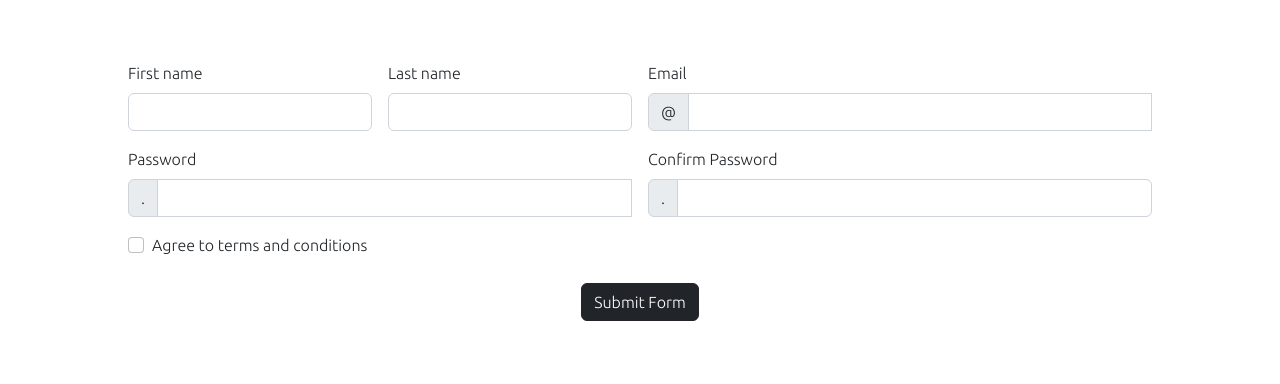
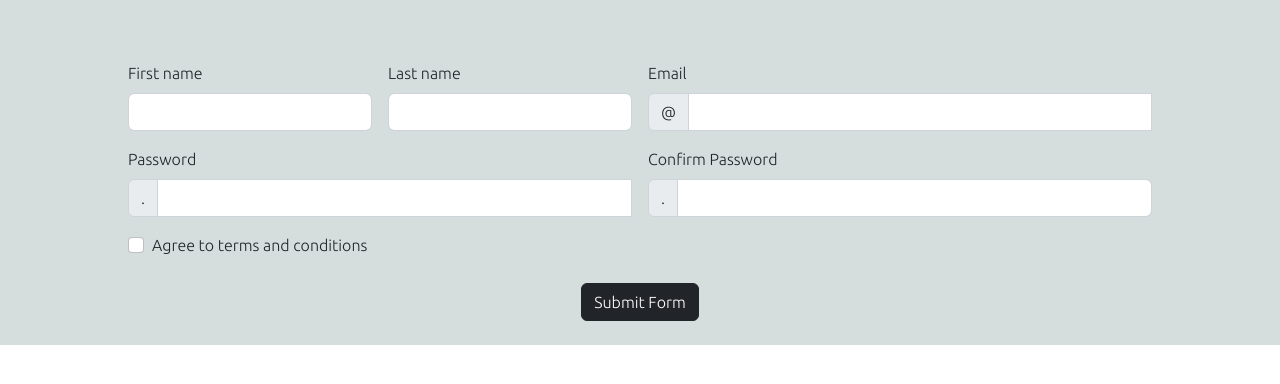
Before and after one commit to coTechno/Module_6_Test, a plain HTML site: page index.html in a window 1280 px wide. Shown: the part 90-474 px from the top of the page. Drawn offline with nearby package versions, Linux system fonts and the light colour scheme.

Commit message:
Update index.css

```diff
--- a/index.css
+++ b/index.css
@@ -6,6 +6,7 @@
 }
 section{
 	height: fit-content;
+	background-color: #d6dddd;
 }
 .container .main{
 	padding: 20px;
@@ -21,12 +22,3 @@ section{
 .valid-feedback, .invalid-feedback{
 	display: none;
 }
-/* @media only screen and (max-width: 814px) {
-	#signup-form{
-		width: 335px;
-		margin: 20px, auto;
-	}
-	.text-center{
-		padding: 30px;
-	}
-} */
```
